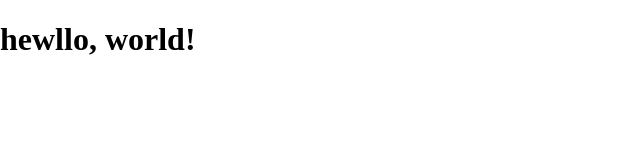
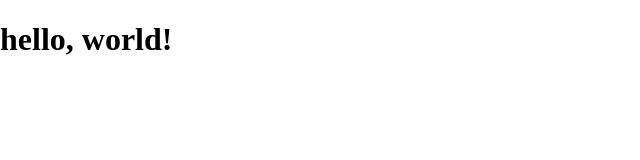
Before and after one commit to mlcalves/template-test, a plain HTML site: page index.html in a window 1280 px wide. Shown: the whole page, without its empty margins (0-640 px from the left). Drawn offline with Linux system fonts and the light colour scheme.

Commit message:
correct hello

```diff
--- a/index.html
+++ b/index.html
@@ -10,7 +10,7 @@
     <link rel="stylesheet" href="style.css">
 </head>
 <body>
-   <h1>hewllo, world!</h1>
+   <h1>hello, world!</h1>
 
 
     <!-- Script -->
```
